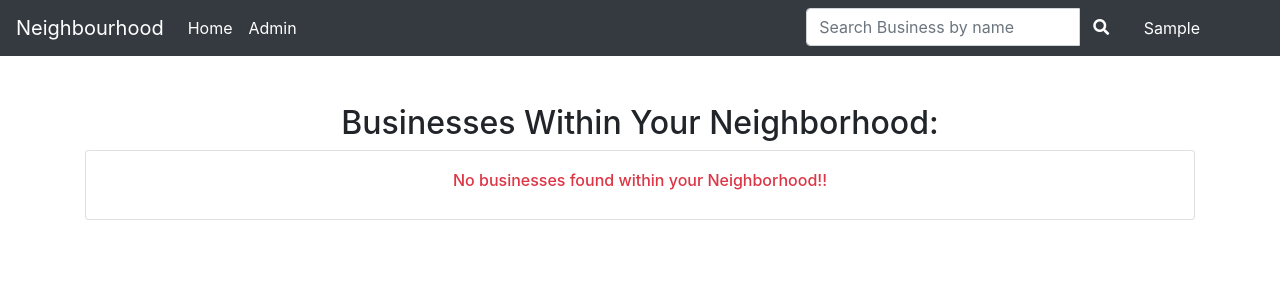
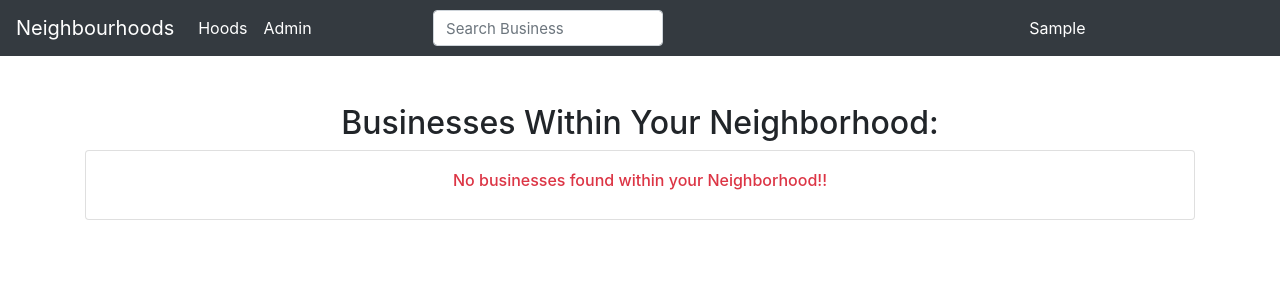
Before and after one commit to monginadiana/Neighbourhood, a Django app: page /businesses/ in a window 1280 px wide. Shown: the top 300 px of the page. Run offline with Django 3.2, Linux system fonts and the light colour scheme; the visitor is signed in with stand-in values (Sample User, id 1); data comes from the database, SQL or seed files in the repository; data that the repository does not hold is empty; parts of the project's set-up code (start-up, migrations or seed data) failed here and were passed over; some libraries are stand-ins or nearby versions; some web fonts are replaced.

Commit message:
modification of the registration.html

```diff
--- a/app/admin.py
+++ b/app/admin.py
@@ -1,9 +1,11 @@
 
 from django.contrib import admin
-from .models import Profile, NeighbourHood, Location
+from .models import Business, Post, Profile, NeighbourHood, Location
 
 
 # Register your models here.
 admin.site.register(Profile)
 admin.site.register(NeighbourHood)
 admin.site.register(Location)
+admin.site.register(Business)
+admin.site.register(Post)
--- a/app/templates/business.html
+++ b/app/templates/business.html
@@ -8,20 +8,19 @@
     <div class="container mt-5">
 
 
-
             <h2 class="text-center headings">Businesses Within Your Neighborhood: <br>{{hood.neighbourHood_name}}
             </h2>
             <div class="row">
 
-            {% for biz in businesses %}
-            <div class="col-md-4">
+            {% for business in businesses %}
+            <div class="col-md-4 text-dark">
                 <div class="card" >
                     <div class="card-body">
-                        <h5 class="card-title text-capitalize">{{ biz.business_name }}</h5>
-                        <p>{{ biz.description }}</p>
-                        <p>{{ biz.neighborhood }}</p>
-                        <p>{{ biz.location }}</p>
-                        <a href="malto:{{ biz.email }}" class="card-link">Email: <span class="text-bold text-primary">{{ biz.email }}</span> </a>
+                        <h5 class="card-title text-capitalize">{{ business.name }}</h5>
+                        <p>{{ business.description }}</p>
+                        <p>{{ business.neighborhood }}</p>
+                        <p>{{ business.location }}</p>
+                        <a href="malto:{{ business.email }}" class="card-link">Email: <span class="text-bold text-primary">{{ business.email }}</span> </a>
                        <br>
                     </div>
                   </div>
@@ -38,5 +37,6 @@
 
         </div>
     </div>
+
 </section>
 {% endblock %}
--- a/app/templates/navbar.html
+++ b/app/templates/navbar.html
@@ -1,20 +1,21 @@
-<nav class="navbar navbar-expand-lg navbar-dark bg-dark sticky-top">
-    <a class="navbar-brand neig text-center" href="{% url 'index' %}">Neighbourhood </a>
+
+<nav class="navbar navbar-expand-lg navbar-dark bg-dark ">
+    <a style="font-style:italics;"class="navbar-brand neig text-center " href="{% url 'index' %}">Neighbourhoods </a>
     <button class="navbar-toggler" type="button" data-toggle="collapse" data-target="#navbarNav" aria-controls="navbarNav" aria-expanded="false" aria-label="Toggle navigation">
       <span class="navbar-toggler-icon"></span>
     </button>
     <div class="collapse navbar-collapse" id="navbarNav">
       <ul class="navbar-nav">
         <li class="nav-item active">
-          <a class="nav-link" href="{% url 'hood' %}">Home <span class="sr-only">(current)</span></a>
+          <a class="nav-link " href="{% url 'hood' %}">Hoods <span class="sr-only">(current)</span></a>
         </li>
         {% if user.is_authenticated %}
         <li class="nav-item active">
-          <a class="nav-link" href="/admin">Admin</a>
+          <a class="nav-link " href="/admin">Admin</a>
         </li>
         {%else%}
         <li class="nav-item active">
-          <a class="nav-link" href="{% url 'hoods' %}">Neighbourhoods </a>
+          <a class="nav-link " href="{% url 'hood' %}">Neighbourhoods </a>
         </li>
         {%endif%}
 
@@ -25,36 +26,33 @@
         {%endif%}
 
       </ul>
-      <ul class="nav navbar-nav navbar-right ml-auto mr-5">
-        <div class="forms">
-            <form class="me-auto search-form " target="_self" action="{% url 'search_business' %}">
-                <div class="input-group ">
 
-                    <input type="text" class="form-control" placeholder="Search Business by name"
+      <div class="forms col-md-4 navbar-center auth ">
+
+
+
+        <form style="color:black; margin-left: 30%;font-size: 30px;"class="me-auto search-form " target="_self" action="{% url 'search_business' %}">
+            <div class="input-group text-dark">
+
+                <input style="font-size:15px "type="text" class="form-control" placeholder="Search Business"
                     name="search_term">
-                    <div class="input-group-btn">
-                        <button class="btn btn-default" type="submit"><i class="fa fa-search" aria-hidden="true"
-                                style="color: white;"></i></button>
-                    </div>
             </div>
         </form>
-
       </div>
-
-        <li class="nav-item dropdown mr-2">
-            <a class="nav-link text-white" href="/profile" style=" color: black;" >
+      <a class="nav-link text-dark prof" href="/profile" >
 
           {% if user.is_authenticated %}
-                <img src="{{user.profile.profile_photo.url}}" alt="" style="border-radius: 50%; width: 20%; height: auto;"> &nbsp; <span class="text-white">{{user.username|title}}</span>
+          <img src="{{user.profile.profile_photo.url}}" alt="" style="border-radius: 50%; width: 30%; height: auto%;"> &nbsp; <span class="text-white">{{user.username|title}}</span>
           {%else%}
           <img src="https://st2.depositphotos.com/1104517/11965/v/600/depositphotos_119659092-stock-illustration-male-avatar-profile-picture-vector.jpg"
               class="card-img-top" alt="My profile picture" style="border-radius: 50%; width: 50%; height: auto;">
           {% endif %} </a>
-          </li>
+    </div>
+  <style>
+    .prof{
 
+      margin-left:30%;
+    }
 
-
-
-    </ul>
-    </div>
+  </style>
   </nav>
```
Also changed, not shown: app/templates/index.html (+16 -2 lines), app/templates/registration/login.html (+1 -6 lines), app/templates/single_hood.html (+74 -0 lines), app/migrations/0008_auto_20220109_1255.py (added), app/migrations/0009_auto_20220109_1258.py (added), app/migrations/0010_auto_20220109_1340.py (added). Lines whose indentation alone changed are shown as unchanged.
